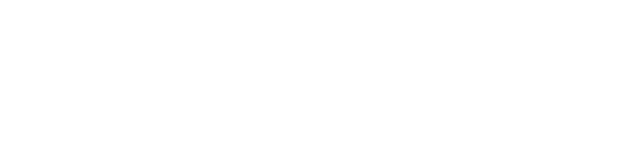
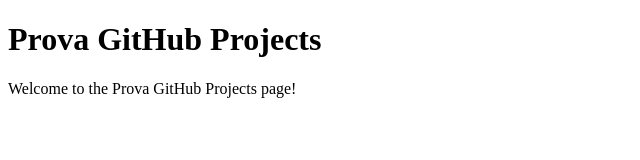
Before and after one commit to PGRS25/Prova-GitHub-Projects, a plain HTML site: page index.html in a window 1280 px wide. Shown: the whole page, without its empty margins (0-640 px from the left). Drawn offline with Linux system fonts and the light colour scheme.

Commit message:
first try

```diff
--- a/index.html
+++ b/index.html
@@ -5,5 +5,8 @@
     <meta name="viewport" content="width=device-width, initial-scale=1.0" />
     <title>Prova GitHub Projects</title>
   </head>
-  <body></body>
+  <body>
+    <h1>Prova GitHub Projects</h1>
+    <p>Welcome to the Prova GitHub Projects page!</p>
+  </body>
 </html>
```
